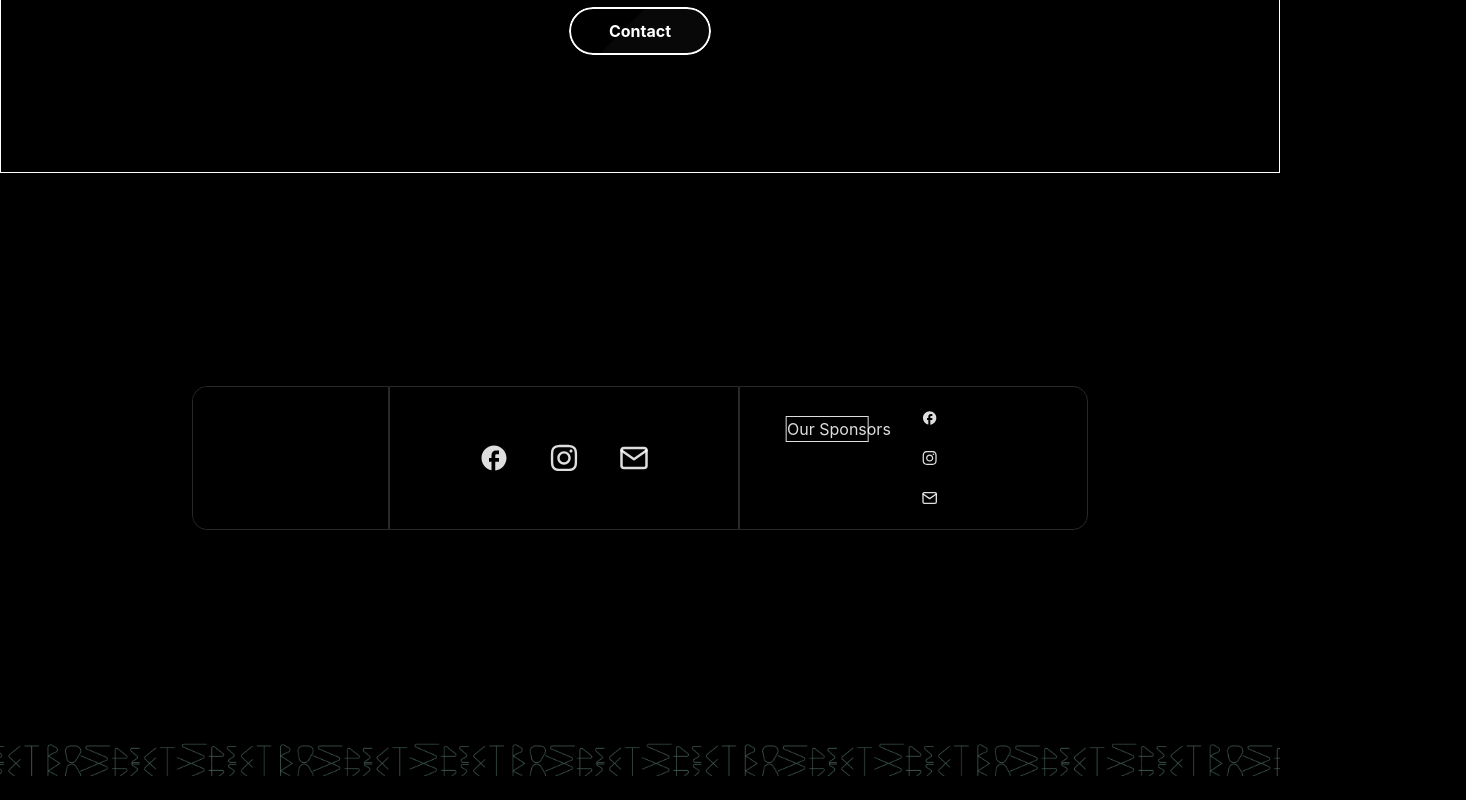
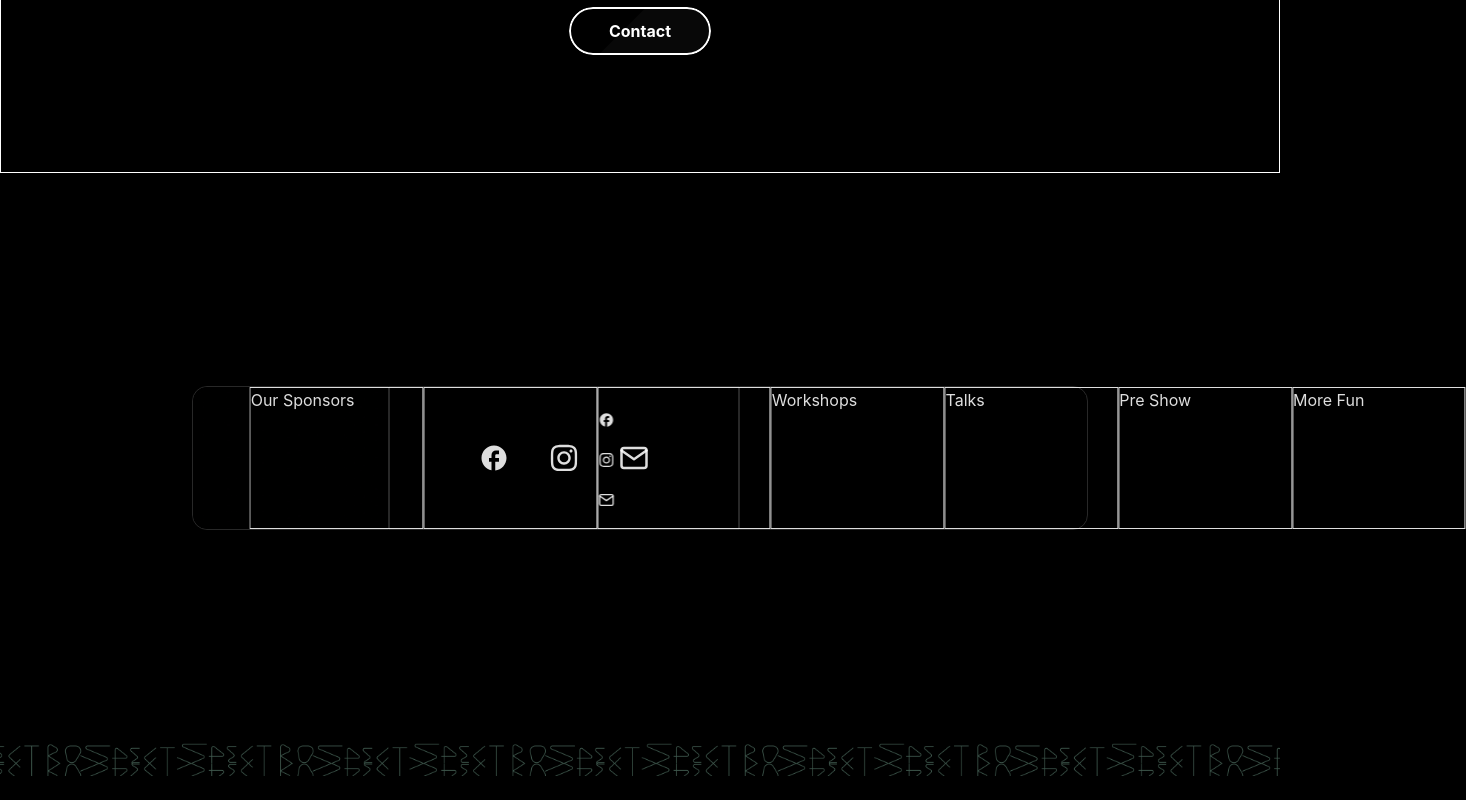
Before and after one commit to IEEE-FISAT-SB-WEBCOM/SpectroSpect-Main, a React (Vite) app in the folder frontend/: page / in a window 1280 px wide. Shown: the part 3434-4234 px from the top of the page, 1466 px wide, since content can reach past the window. Built offline with nearby package versions, Linux system fonts and the light colour scheme.

Commit message:
Footer Animation

```diff
--- a/frontend/src/App.css
+++ b/frontend/src/App.css
@@ -46,11 +46,16 @@ h1{
 }
 
 #fb3{
-  display: flex;
   border-top-right-radius: 15px;
   border-bottom-right-radius: 15px;
-  white-space: nowrap;
   /* overflow-x: hidden; */
+}
+
+#fb3 div{
+  min-width: 50%;
+  height: 100%;
+  border: 1px solid ;
+  animation: slideAnimation 5s 1s infinite linear;
 }
 
 .fb2-icons{
@@ -68,23 +73,12 @@ h1{
   margin-left: 27%;
 }
 
-.footer-slide{
-  position: relative;
-  display: flex;
-  animation: slideAnimation 5s infinite linear;
-}
-
-#fb3 p{
-  width:50%;
-  border: 1px solid;
-  margin:30px;
-}
 
 @keyframes slideAnimation {
   0%{
     transform: translateX(0%);
   }
   100%{
-    transform: translateX(-100%);
+    transform: translateX(-500%);
   }
 }
--- a/frontend/src/components/footer.jsx
+++ b/frontend/src/components/footer.jsx
@@ -37,9 +37,8 @@ const Footer = () => {
                     <a className="hover:cursor-pointer hover:text-gray-400 transition duration-500"><FiMail /></a>
                 </div>
                 <div className="footer-Box" id="fb3">
-                <div className="footer-slide">
                   <div>
-                    <p>Our Sponsors</p>
+                    Our Sponsors
                   </div>
                   <div></div>
                   <div>
@@ -47,14 +46,10 @@ const Footer = () => {
                     <a className="hover:cursor-pointer hover:text-gray-400 transition duration-500"><FaInstagram /></a>
                     <a className="hover:cursor-pointer hover:text-gray-400 transition duration-500"><FiMail /></a>
                   </div>
-                  </div>
-                    {/* <a className="Header-Footer-slider-icons"><MdFacebook /></a>
-                    <a className="Header-Footer-slider-icons"><MdFacebook /></a>
-                    <a className="Header-Footer-slider-icons"><MdFacebook /></a>
-                    <a className="Header-Footer-slider-icons"><MdFacebook /></a>
-                    <a className="Header-Footer-slider-icons"><MdFacebook /></a>
-                    <a className="Header-Footer-slider-icons"><MdFacebook /></a>
-                    <a className="Header-Footer-slider-icons"><MdFacebook /></a> */}
+                  <div>Workshops</div>
+                  <div>Talks</div>
+                  <div>Pre Show</div>
+                  <div>More Fun</div>
                 </div>
             </div>
             <img src={footerLogo}></img>
```
